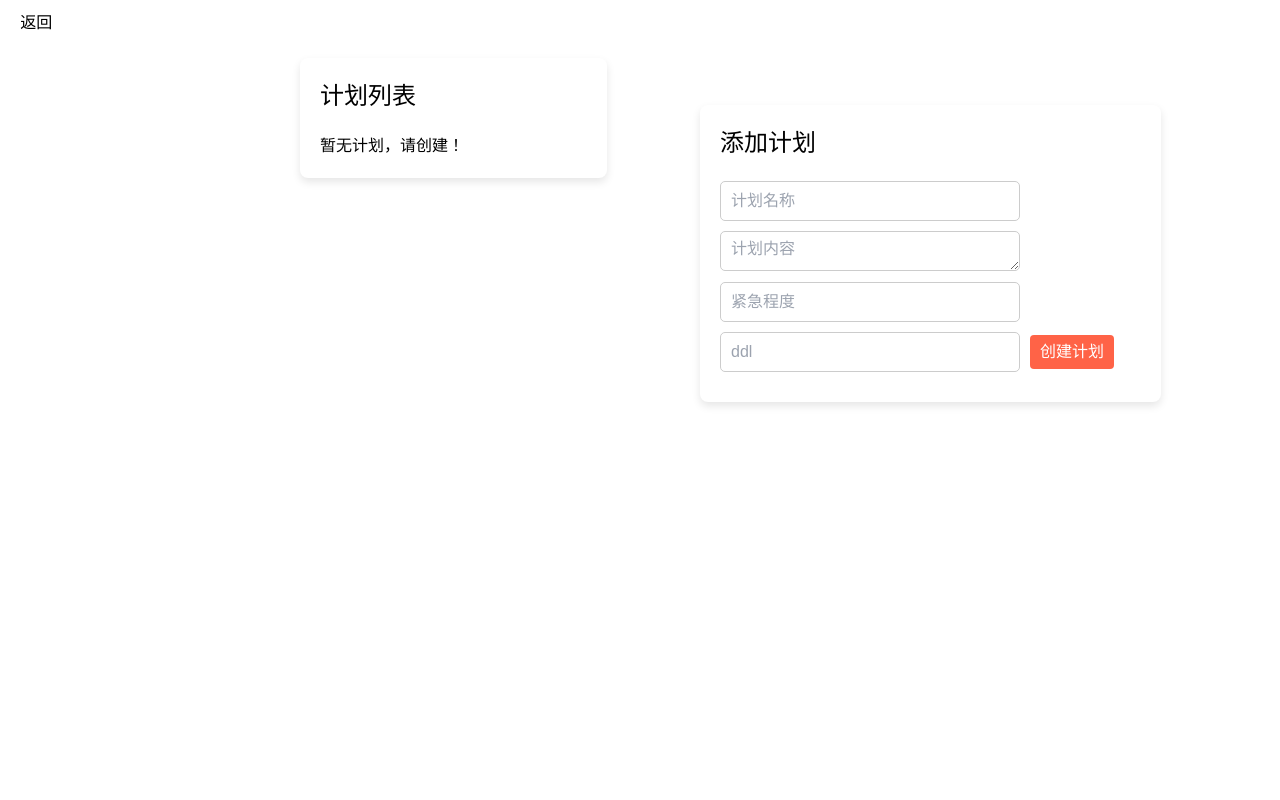
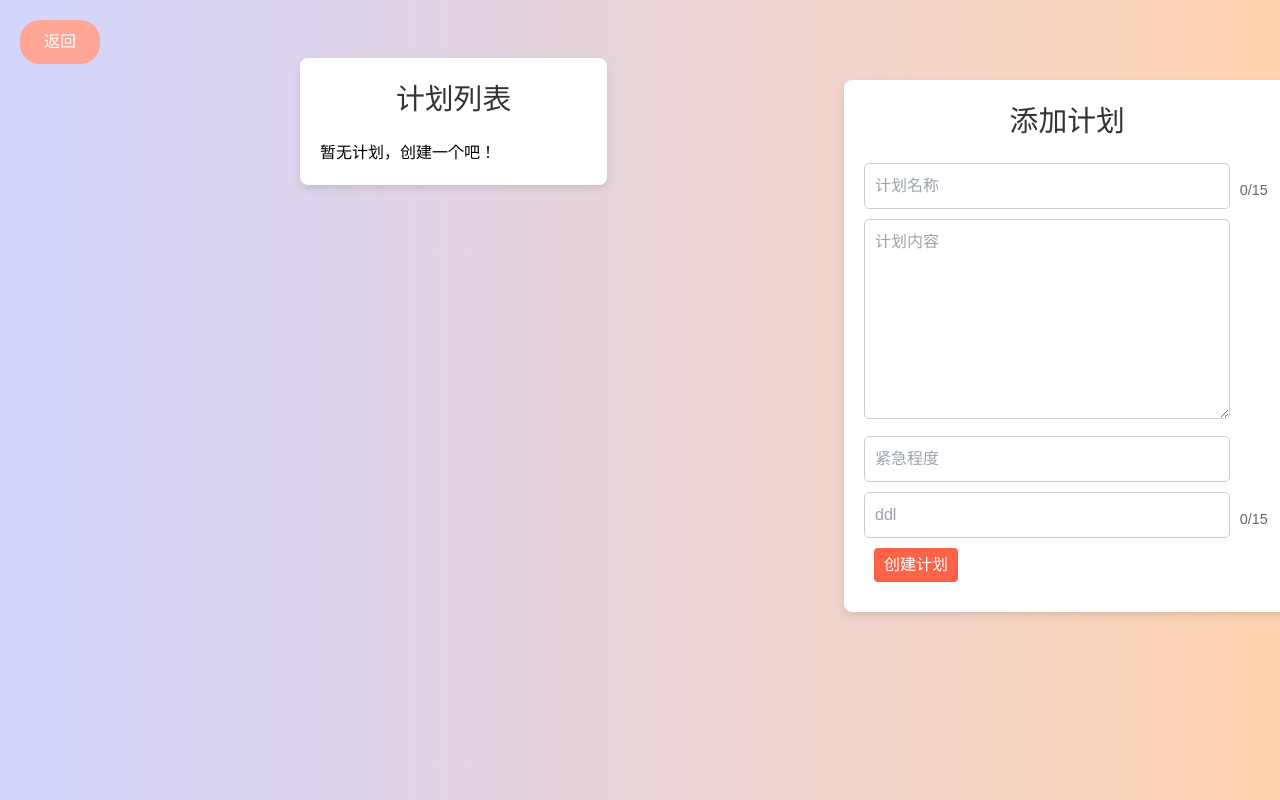
Before and after one commit to ErinwithBMQ/DailyPlanAndDiary-Frontend, a React (Vite) app: page /plan in a window 1280 px wide. Built offline with nearby package versions, Linux system fonts and the light colour scheme.

Commit message:
计划页面前端
1. 背景、按钮等美化
2. 创建后可查看细节
3. 字数限制
4. 可滚动查看列表、内容
5. 要求所有框都有填，否则报错

```diff
--- a/src/components/css/plan.css
+++ b/src/components/css/plan.css
@@ -1,3 +1,14 @@
+.plan-page {
+    background: linear-gradient(to right, #d2d5ff, rgb(255, 211, 176));
+    margin: 0;
+    font-family: Arial, sans-serif;
+    display: flex;
+    flex-direction: column;
+    align-items: center;
+    padding: 20px;
+    height: 100vh;
+}
+
 .plan-creation-container {
     display: block;
     justify-content: right;
@@ -5,6 +16,7 @@
     width: 80%;
     margin-top: 60px;
 }
+
 .plan-list-container {
     display: block;
     margin-top: 60px;
@@ -13,6 +25,7 @@
     left: 100px;
     width: 80%;
 }
+
 .plan-list {
     background-color: white;
     position: relative;
@@ -22,7 +35,37 @@
     border-radius: 8px;
     box-shadow: 0 4px 8px rgba(0, 0, 0, 0.1);
     width: 30%;
+    max-height: 400px; /* 固定高度 */
+    overflow-y: auto; /* 添加垂直滚动条 */
 }
+
+.plan-details {
+    background-color: white;
+    padding: 20px;
+    border-radius: 15px;
+    box-shadow: 0 4px 15px rgba(0, 0, 0, 0.2);
+    width: 45%;
+    margin-left: 20px;
+}
+
+.plan-item {
+    margin-bottom: 1rem;
+    border: 1px solid #ddd;
+    padding: 1rem;
+    border-radius: 5px;
+    background-color: #fff;
+    transition: background-color 0.3s ease, transform 0.3s ease;
+}
+
+.plan-item:hover {
+    background-color: #f9f9f9;
+    transform: translateY(-3px);
+}
+
+.plan-content {
+    white-space: pre-wrap; /* 保留换行符 */
+}
+
 .plan-creation {
     background-color: white;
     margin-left: 700px;
@@ -32,20 +75,48 @@
     width: 45%;
 }
 .plan-title {
-    font-size: 1.5em;
+    font-size: 1.8em;
     margin-bottom: 20px;
+    color: #333;
+    text-align: center;
 }
-input {
-    width: 300px;
-    height: 40px;
-    padding: 5px 10px;
-    font-size: 16px;
+
+.title-input-container {
+    display: flex;
+    align-items: center;
+}
+
+.title-counter {
+    margin-left: 10px;
+    font-size: 0.9em;
+    color: #666;
+}
+
+.ddl-input-container {
+    display: flex;
+    align-items: center;
+}
+
+.ddl-counter {
+    margin-left: 10px;
+    font-size: 0.9em;
+    color: #666;
+}
+
+input, textarea {
+    width: 90%;
+    padding: 10px;
     margin-bottom: 10px;
     border: 1px solid #ccc;
     border-radius: 5px;
+    transition: border-color 0.3s ease;
 }
-input:focus {
-    border: 1px solid black;
+input:focus, textarea:focus {
+    border-color: #b29c98;
+}
+.plan-content-textarea {
+    width: 90%;
+    height: 200px; /* 调整文本框的高度 */
 }
 .creation-button {
     border: none;
@@ -61,7 +132,7 @@ input:focus {
 .creation-button:hover {
     background-color: #e5533d;
 }
-textarea {
+.textarea {
     width: 300px;
     height: 40px;
     padding: 5px 10px;
--- a/src/components/plan.jsx
+++ b/src/components/plan.jsx
@@ -1,18 +1,20 @@
 import './css/plan.css'
-import './css/diary.css'
-import React, {useState} from "react";
-
+import React, { useState } from "react";
 
 function Plan() {
-    //存储输入的计划和展示列表
     const [planName, setPlanName] = useState("");
     const [planContent, setPlanContent] = useState("");
     const [emergency, setEmergency] = useState("");
     const [ddl, setDdl] = useState("");
-    const [plans, setPlans] = useState([]); //存储所有计划
+    const [plans, setPlans] = useState([]);
+    const [selectedPlan, setSelectedPlan] = useState(null);
 
-    //保存计划到列表
     const handleCreatePlan = () => {
+        if (!planName || !planContent || !emergency || !ddl) {
+            alert("所有字段均为必填项！");
+            return;
+        }
+
         const newPlan = {
             name: planName,
             content: planContent,
@@ -20,37 +22,53 @@ function Plan() {
             ddl,
         };
 
-        //将新计划添加到计划列表
         setPlans([...plans, newPlan]);
 
-        //清空输入框
         setPlanName("");
         setPlanContent("");
         setEmergency("");
         setDdl("");
     };
 
+    const handlePlanNameChange = (e) => {
+        if (e.target.value.length <= 15) {
+            setPlanName(e.target.value);
+        }
+    };
+
+    const handleDdlChange = (e) => {
+        if (e.target.value.length <= 15) {
+            setDdl(e.target.value);
+        }
+    };
+
+    const handleViewPlan = (plan) => {
+        setSelectedPlan(plan);
+    };
+
     return (
-        <div>
-            <button className="back-button" onClick={() => window.location.href = `/mainPage`}>返回</button>
+        <div className="plan-page">
+            <button className="backMain-button" onClick={() => window.location.href = `/mainPage`}>返回</button>
 
             <div className="plan-creation-container">
                 <div className="plan-creation">
                     <h2 className="plan-title">添加计划</h2>
+                    <div className="title-input-container">
                         <input
                             type="text"
                             id="plan_name"
                             name="plan_name"
                             placeholder="计划名称"
                             value={planName}
-                        onChange={(e) => setPlanName(e.target.value)} // 更新状态
+                            onChange={handlePlanNameChange}
                         />
+                        <span className="title-counter">{planName.length}/15</span>
+                    </div>
                     <textarea
-                        rows="5"
-                        cols="60"
+                        className="plan-content-textarea"
                         placeholder="计划内容"
                         value={planContent}
-                        onChange={(e) => setPlanContent(e.target.value)} // 更新状态
+                        onChange={(e) => setPlanContent(e.target.value)}
                     />
                     <input
                         type="text"
@@ -58,16 +76,19 @@ function Plan() {
                         name="emergency"
                         placeholder="紧急程度"
                         value={emergency}
-                        onChange={(e) => setEmergency(e.target.value)} // 更新状态
+                        onChange={(e) => setEmergency(e.target.value)}
                     />
+                    <div className="ddl-input-container">
                         <input
                             type="text"
                             id="ddl"
                             name="ddl"
                             placeholder="ddl"
                             value={ddl}
-                        onChange={(e) => setDdl(e.target.value)} // 更新状态
+                            onChange={handleDdlChange}
                         />
+                        <span className="ddl-counter">{ddl.length}/15</span>
+                    </div>
                     <button className="creation-button" onClick={handleCreatePlan}>创建计划</button>
                 </div>
             </div>
@@ -77,17 +98,25 @@ function Plan() {
                     <h2 className="plan-title">计划列表</h2>
                     {plans.length > 0 ? (
                         plans.map((plan, index) => (
-                            <div key={index} style={{marginBottom: "1rem", border: "1px solid #ddd", padding: "1rem"}}>
+                            <div key={index} className="plan-item">
                                 <p><strong>计划名称：</strong>{plan.name}</p>
-                                <p><strong>计划内容：</strong>{plan.content}</p>
-                                <p><strong>紧急程度：</strong>{plan.emergency}</p>
-                                <p><strong>DDL：</strong>{plan.ddl}</p>
+                                <button className="viewplan-button" onClick={() => handleViewPlan(plan)}>查看详情</button>
                             </div>
                         ))
                     ) : (
-                        <p>暂无计划，请创建！</p>
+                        <p>暂无计划，创建一个吧！</p>
                     )}
                 </div>
+                {selectedPlan && (
+                    <div className="plan-details">
+                        <h2 className="plan-title">计划详情</h2>
+                        <p><strong>计划名称：</strong>{selectedPlan.name}</p>
+                        <p><strong>计划内容：</strong></p>
+                        <div className="plan-content">{selectedPlan.content}</div>
+                        <p><strong>紧急程度：</strong>{selectedPlan.emergency}</p>
+                        <p><strong>DDL：</strong>{selectedPlan.ddl}</p>
+                    </div>
+                )}
             </div>
         </div>
     );
```
Lines whose indentation alone changed are shown as unchanged.
